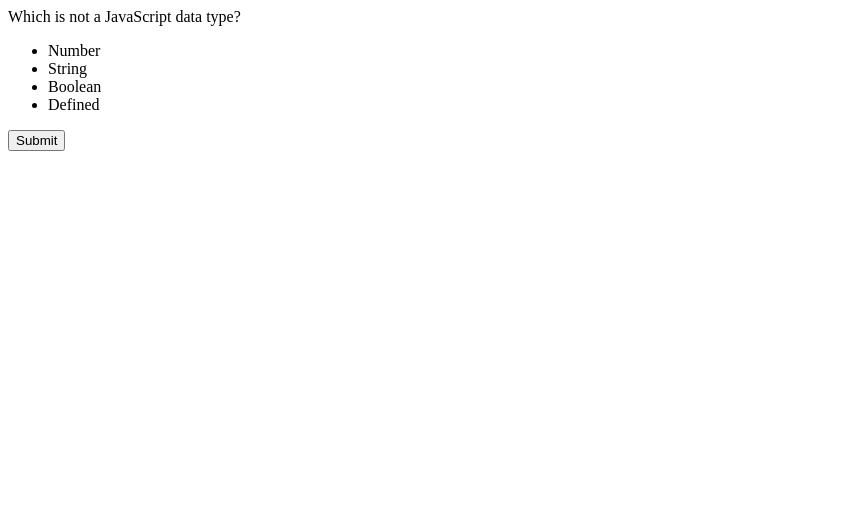
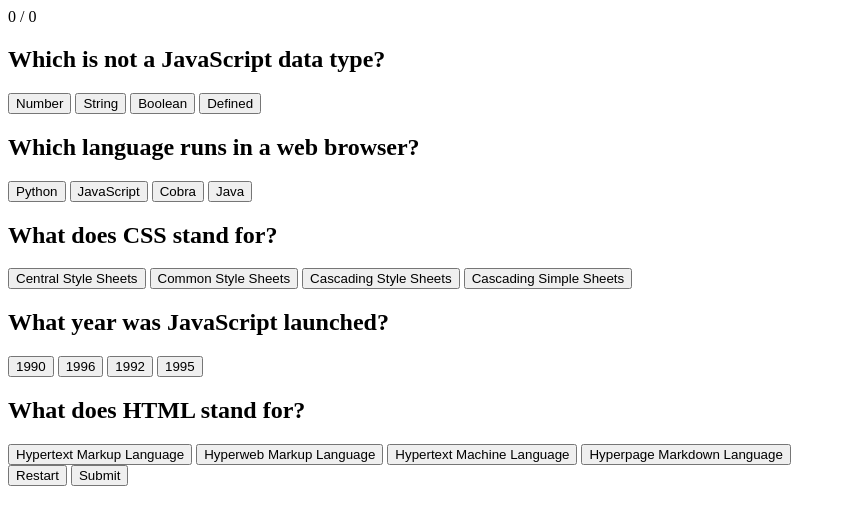
Before and after one commit to Supbake/repo_bootcamp_quiz, a plain HTML site: page index.html in a window 1280 px wide. Shown: the whole page, without its empty margins (0-846 px from the left). Drawn offline with Linux system fonts and the light colour scheme.

Commit message:
re-did my html after tutor session to better fit my style of coding. added 5 divs with buttons for my questions and answers. moved/removed some java

```diff
--- a/index.html
+++ b/index.html
@@ -8,15 +8,58 @@
 </head>
 <body>
 
-<div id="title"></div>
-<ul>
-    <li class="alts"></li>
-    <li class="alts"></li>
-    <li class="alts"></li>
-    <li class="alts"></li>
-</ul>
+<div class="container">
+    <div class="score">
+        <span id="users-score">0</span>
+        <span>/</span>
+        <span id="total-score">0</span>
+    </div>
 
-<button type="button" class="btn btn-primary">Submit</button>
+    <div class="card" id="question-one">
+        <h2 class="question-text">Which is not a JavaScript data type?</h2>
+            <button class="btn btn-wrong" id="wrong-answer">Number</button>
+            <button class="btn btn-wrong" id="wrong-answer">String</button>
+            <button class="btn btn-wrong" id="wrong-answer">Boolean</button>
+            <button class="btn btn-correct" id="correct-answer">Defined</button>
+    </div>
+
+    <div class="card" id="question-two">
+        <h2 class="question-text">Which language runs in a web browser?</h2>
+            <button class="btn btn-wrong" id="wrong-answer">Python</button>
+            <button class="btn btn-correct" id="correct-answer">JavaScript</button>
+            <button class="btn btn-wrong" id="wrong-answer">Cobra</button>
+            <button class="btn btn-wrong" id="wrong-answer">Java</button>
+    </div>
+
+    <div class="card" id="question-three">
+        <h2 class="question-text">What does CSS stand for?</h2>
+            <button class="btn btn-wrong" id="wrong-answer">Central Style Sheets</button>
+            <button class="btn btn-wrong" id="wrong-answer">Common Style Sheets</button>
+            <button class="btn btn-correct" id="correct-answer">Cascading Style Sheets</button>
+            <button class="btn btn-wrong" id="wrong-answer">Cascading Simple Sheets</button>
+    </div>
+
+    <div class="card" id="question-four">
+        <h2 class="question-text">What year was JavaScript launched?</h2>
+            <button class="btn btn-wrong" id="wrong-answer">1990</button>
+            <button class="btn btn-wrong" id="wrong-answer">1996</button>
+            <button class="btn btn-wrong" id="wrong-answer">1992</button>
+            <button class="btn btn-correct" id="correct-answer">1995</button>
+    </div>
+
+    <div class="card" id="question-five">
+        <h2 class="question-text">What does HTML stand for?</h2>
+            <button class="btn btn-correct" id="correct-answer">Hypertext Markup Language</button>
+            <button class="btn btn-wrong" id="wrong-answer">Hyperweb Markup Language</button>
+            <button class="btn btn-wrong" id="wrong-answer">Hypertext Machine Language</button>
+            <button class="btn btn-wrong" id="wrong-answer">Hyperpage Markdown Language</button>
+    </div>
+
+    <div class="mother-board">
+        <button class="btn btn-restart" id="restart">Restart</button>
+        <button class="btn btn-submit" id="submit">Submit</button>
+    </div>
+</div>
 
 </body>
 
--- a/script.js
+++ b/script.js
@@ -1,8 +1,4 @@
-let question = {
-    title: "Which is not a JavaScript data type?",
-    alts: ['Number', 'String', 'Boolean', 'Defined'],
-    correctAnswer: 3,
-}
+
 
 function showQuestion(q) {
     let titleCard = document.getElementById("title");
@@ -17,10 +13,18 @@ showQuestion(question);
 
 let btn = document.getElementById('btn');
 btn.addEventListener('click', function(){
-
 });
 
 
+
+
+
+
+// let questionOne = {
+//     title: "Which is not a JavaScript data type?",
+//     alts: ['Number', 'String', 'Boolean', 'Defined'],
+//     correctAnswer: 3,
+// }
 
 // let questionTwo = {
 //     question: "Which language runs in a web browser",
@@ -43,5 +47,5 @@ btn.addEventListener('click', function(){
 // let questionFive = {
 //     question: "What does HTML stand for?",
 //     answers: ['Hypertext Markup Language', 'Hyperweb Markup Language', 'Hypertext Machine Language', 'Hyperpage Markdown Language'],
-//     correctAnswer: ,
+//     correctAnswer: 0,
 // }
```
